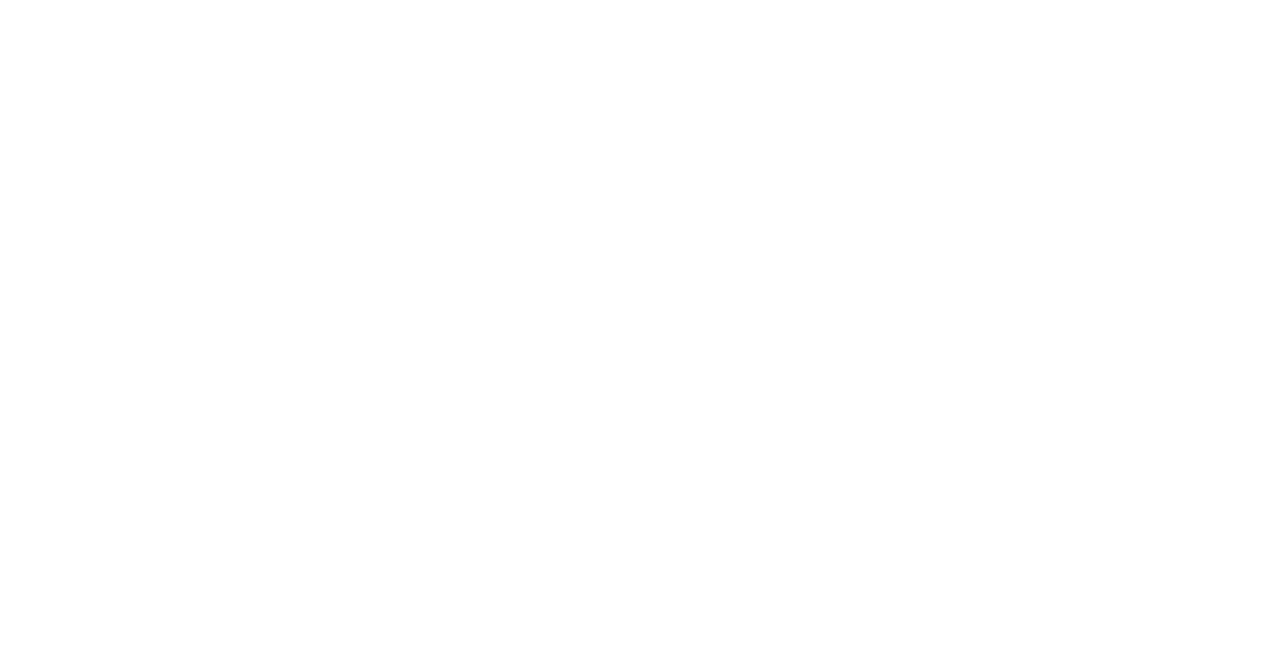
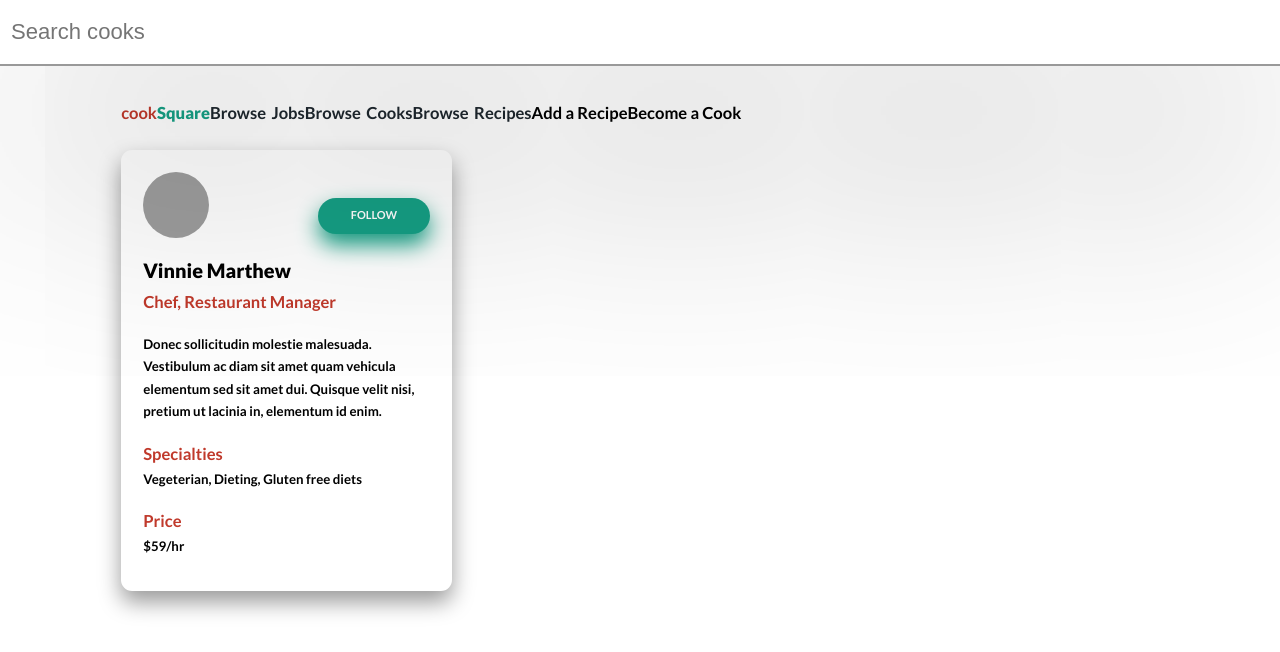
Before and after one commit to emmanuelnwogbo/tourism-finder, a React app: page /Cooks in a window 1280 px wide. Shown: the top 652 px of the page. Built offline with nearby package versions, Linux system fonts and the light colour scheme; grey boxes are pictures that could not be loaded.

Commit message:
added cook search area

```diff
--- /dev/null
+++ b/client/components/CooksSearchPage.jsx
@@ -0,0 +1,42 @@
+import React, { Suspense, lazy, Component } from 'react';
+import { Link } from 'react-router-dom';
+import axios from "axios";
+
+const ProfileCard = lazy(() => import('./ProfileCard'));
+const SearchPageHeader = lazy(() => import('./SearchPageHeader'));
+
+import '../scss/components/searchpage.scss'
+
+
+class CooksSearchPage extends Component {
+  constructor() {
+    super();
+    this.state = {}
+  }
+
+  renderSearch = () => {
+    return (
+      <div className={'searchpage__input__parent'}>
+        <input className={'searchpage__input'} id={'searchInput'} placeholder={`Search cooks`}/>
+      </div>
+    )
+  }
+
+  render() {
+    return (
+      <div className={'searchpage'}>
+        {this.renderSearch()}
+        <div className={'searchpage__content'}>
+          <Suspense fallback={<div></div>}>
+            <SearchPageHeader />
+          </Suspense>
+          <Suspense fallback={<div></div>}>
+            <ProfileCard />
+          </Suspense>
+        </div>
+      </div>
+    )
+  }
+}
+
+export default CooksSearchPage;
--- a/client/index.js
+++ b/client/index.js
@@ -5,12 +5,14 @@
 
 import App from './App';
 import RecipeSearchPage from './components/RecipeSearchPage';
+import CooksSearchPage from './components/CooksSearchPage';
 
 ReactDOM.render(
   <Router>
     <div>
       <Route exact path='/' component={App} />
       <Route exact path='/Recipes' component={RecipeSearchPage} />
+      <Route exact path='/Cooks' component={CooksSearchPage} />
     </div>
   </Router>,
   document.getElementById('app'));
```
Also changed, not shown: client/components/RecipeSearchPage.jsx (line endings or trailing spaces).
